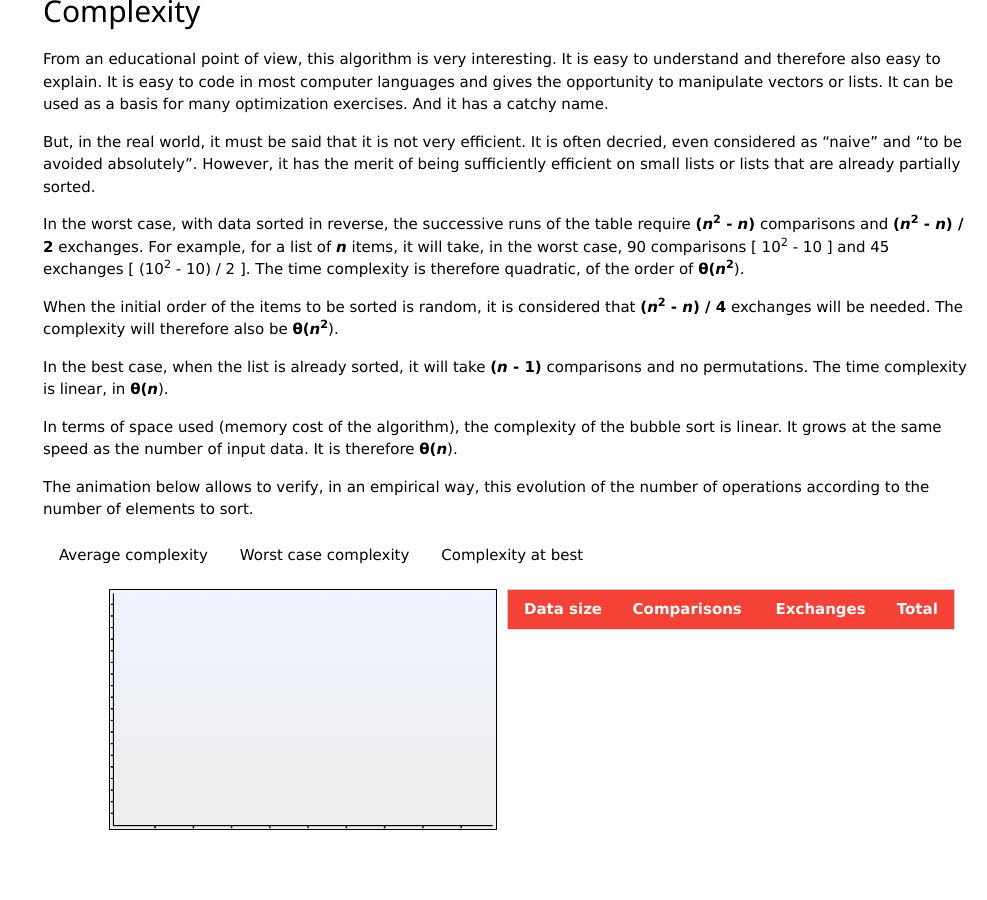
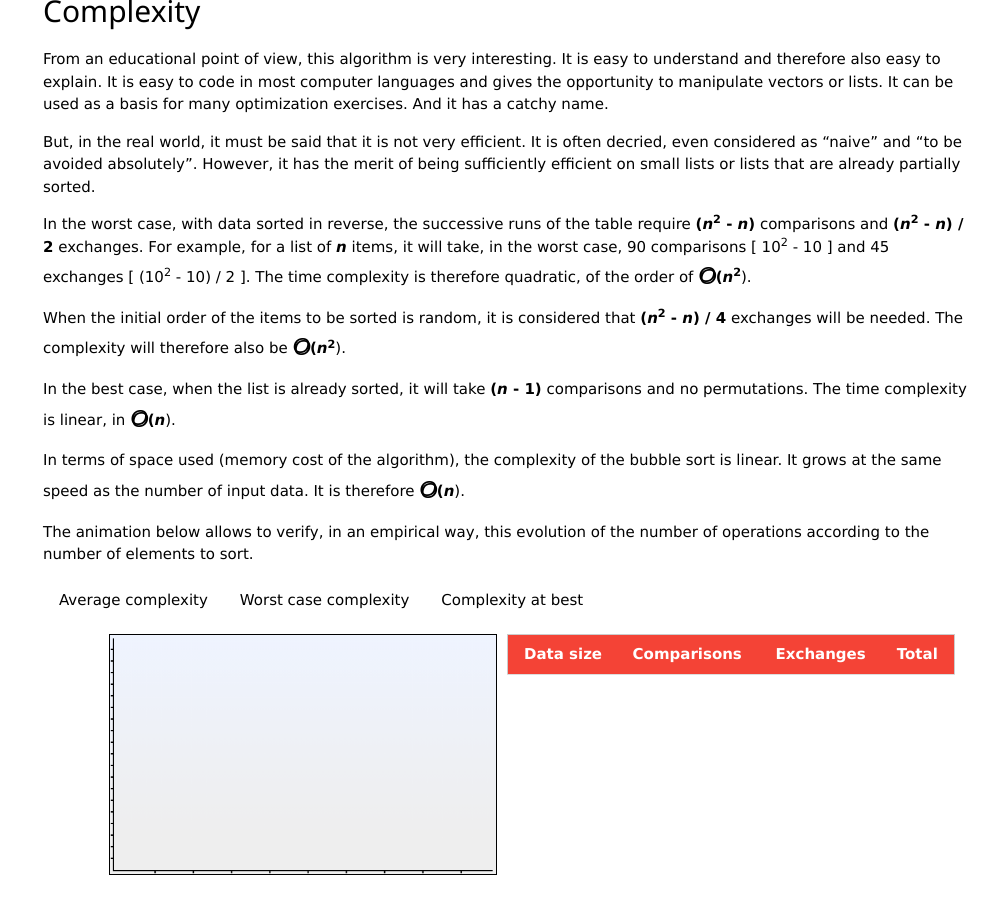
Before and after one commit to LWH-21/Algos, a Jekyll site: the page built from _posts/2020-11-20-bubblesort_en.md, in a window 1280 px wide and 900 px high, scrolled down 2594 px. Shown: the whole window, without its empty margins (293-1280 px from the left). Built offline with Jekyll 4.4.1, drawn with Linux system fonts in a browser that asks for light colours; comment, search, counter and statistics services are not loaded.

Commit message:
Update 2020-11-20-bubblesort_en.md

```diff
--- a/_posts/2020-11-20-bubblesort_en.md
+++ b/_posts/2020-11-20-bubblesort_en.md
@@ -144,11 +144,11 @@ The animation below shows how the bubble sort works :
 </div>
 
 <div id="flowchart" class="w3-container tab animation" style="display:none ;   width:100%;  height:395px; background-color:white;  overflow:scroll;">
-<img src="{{ 'assets/img/sort/BubbleSort_flowchart.svg' | relative_url }}" alt="Bubble sort flowchart " />
+<img src="{{ 'assets/img/sort/BubbleSort_flowchart.svg' | relative_url }}" alt="Bubble sort flowchart " style="max-width: 100%;height: auto;" />
 </div>
 
 <div id="nsd" class="w3-container tab animation" style="display:none ;   width:100%;  height:395px; background-color:white;  overflow:scroll;">
-<img src="{{ 'assets/img/sort/BubbleSort_nsd.svg' | relative_url }}" alt="NSD Graph for Bubble sort " />
+<img src="{{ 'assets/img/sort/BubbleSort_nsd.svg' | relative_url }}" alt="NSD Graph for Bubble sort " style="max-width: 100%;height: auto;"  />
 </div>
 
 </figure>
@@ -260,13 +260,13 @@ From an educational point of view, this algorithm is very interesting. It is eas
 
 But, in the real world, it must be said that it is not very efficient. It is often decried, even considered as "naive" and "to be avoided absolutely". However, it has the merit of being sufficiently efficient on small lists or lists that are already partially sorted.
 
-In the worst case, with data sorted in reverse, the successive runs of the table require  <b>(<em>n</em><sup>2</sup> - <em>n</em>)</b> comparisons and <b>(<em>n</em><sup>2</sup> - <em>n</em>) / 2</b> exchanges. For example, for a list of <b><em>n</em></b> items,  it will take, in the worst case, 90 comparisons [ 10<sup>2</sup> - 10 ] and 45 exchanges  [ (10<sup>2</sup> - 10) / 2 ]. The time complexity is therefore quadratic, of the order of <b>&theta;(<em>n</em><sup>2</sup></b>).
+In the worst case, with data sorted in reverse, the successive runs of the table require  <b>(<em>n</em><sup>2</sup> - <em>n</em>)</b> comparisons and <b>(<em>n</em><sup>2</sup> - <em>n</em>) / 2</b> exchanges. For example, for a list of <b><em>n</em></b> items,  it will take, in the worst case, 90 comparisons [ 10<sup>2</sup> - 10 ] and 45 exchanges  [ (10<sup>2</sup> - 10) / 2 ]. The time complexity is therefore quadratic, of the order of <b><span class='bigo'>O</span>(<em>n</em><sup>2</sup></b>).
 
-When the initial order of the items to be sorted is random, it is considered that <b>(<em>n</em><sup>2</sup> - <em>n</em>) / 4</b>  exchanges will be needed. The complexity will therefore also be <b>&theta;(<em>n</em><sup>2</sup></b>).
+When the initial order of the items to be sorted is random, it is considered that <b>(<em>n</em><sup>2</sup> - <em>n</em>) / 4</b>  exchanges will be needed. The complexity will therefore also be <b><span class='bigo'>O</span>(<em>n</em><sup>2</sup></b>).
 
-In the best case, when the list is already sorted, it will take <b>(<em>n</em> - 1)</b> comparisons and no permutations. The time complexity is linear, in  <b>&theta;(<em>n</em></b>).
+In the best case, when the list is already sorted, it will take <b>(<em>n</em> - 1)</b> comparisons and no permutations. The time complexity is linear, in  <b><span class='bigo'>O</span>(<em>n</em></b>).
 
-In terms of space used (memory cost of the algorithm), the complexity of the bubble sort is linear. It grows at the same speed as the number of input data. It is therefore <b>&theta;(<em>n</em></b>).
+In terms of space used (memory cost of the algorithm), the complexity of the bubble sort is linear. It grows at the same speed as the number of input data. It is therefore <b><span class='bigo'>O</span>(<em>n</em></b>).
 
 The animation below allows to verify, in an empirical way, this evolution of the number of operations according to the number of elements to sort.
 
```
